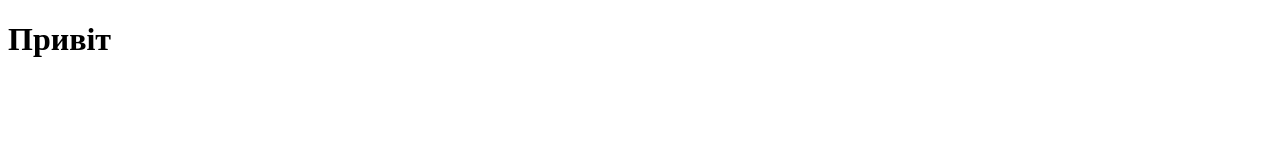
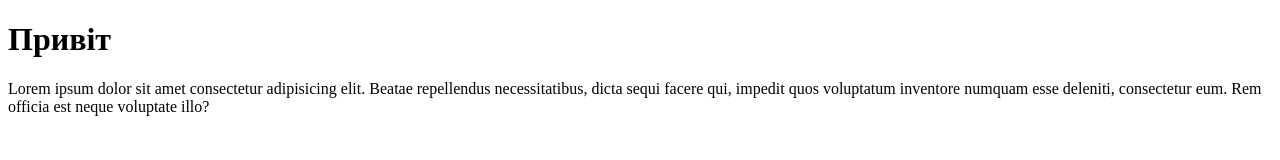
Before and after one commit to SvetlanaForte-2000/project1, a plain HTML site: page index.html in a window 1280 px wide. Drawn offline with Linux system fonts and the light colour scheme.

Commit message:
Update index.html
text

```diff
--- a/index.html
+++ b/index.html
@@ -8,6 +8,7 @@
 </head>
 <body>
     <h1>Привіт</h1>
+    <p>Lorem ipsum dolor sit amet consectetur adipisicing elit. Beatae repellendus necessitatibus, dicta sequi facere qui, impedit quos voluptatum inventore numquam esse deleniti, consectetur eum. Rem officia est neque voluptate illo?</p>
 
 </body>
 </html>
```
